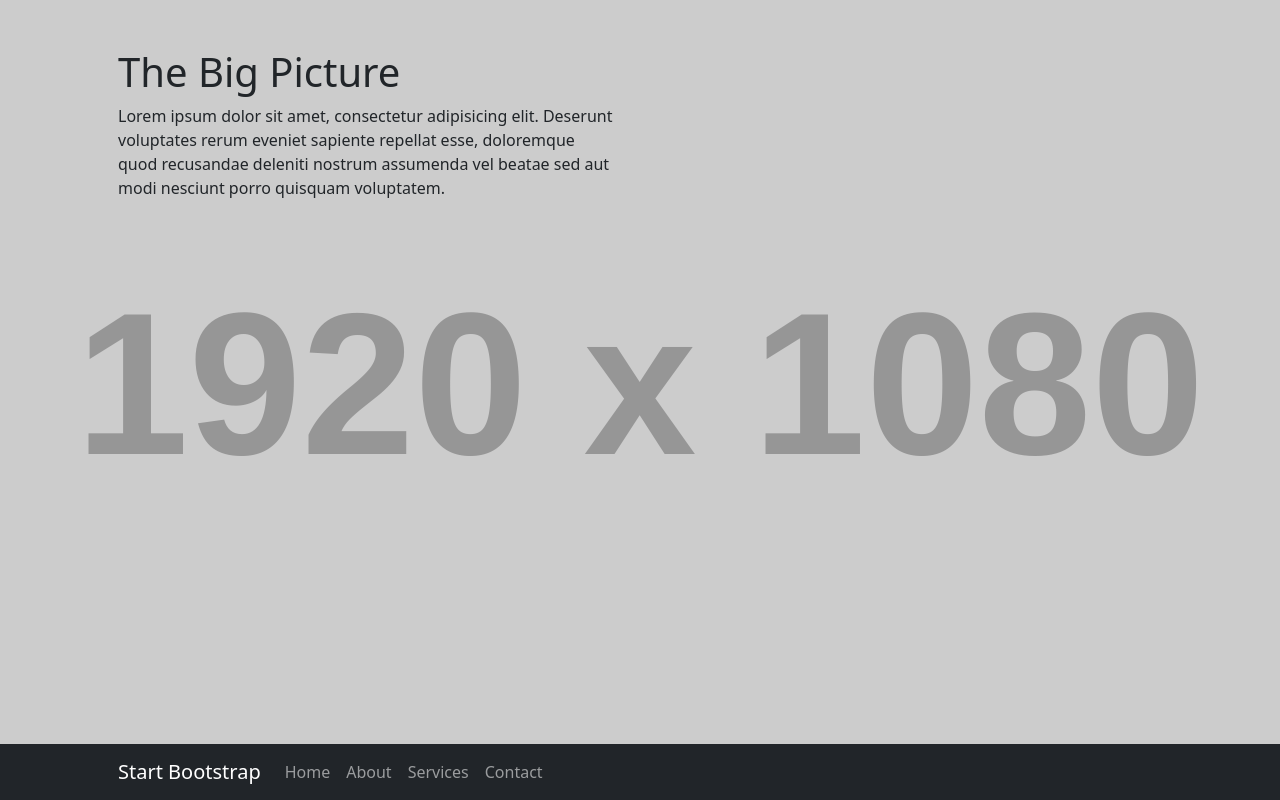
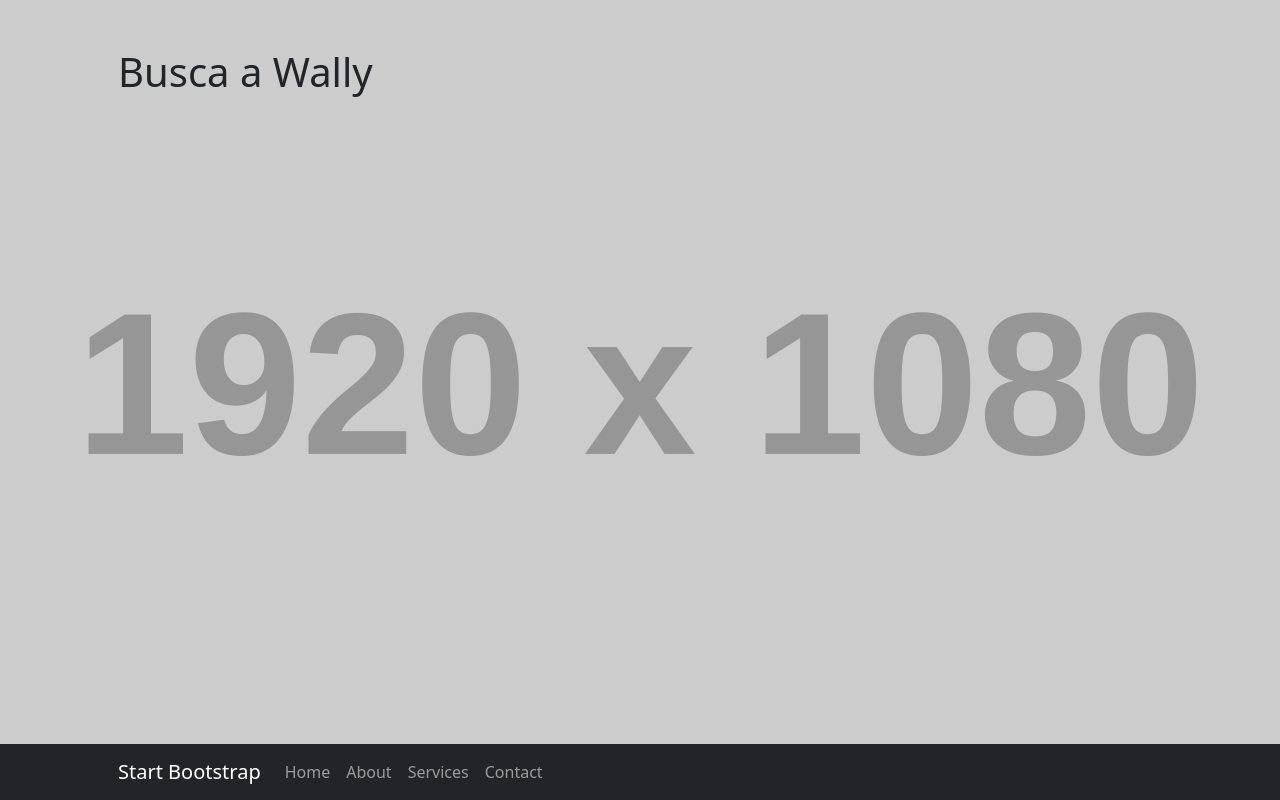
Before and after one commit to ErnestoValerio/BuscaAWally, a plain HTML site: page index.html in a window 1280 px wide. Drawn offline with nearby package versions, Linux system fonts and the light colour scheme; placeholder pictures from the web are drawn by us.

Commit message:
Update index.html

```diff
--- a/index.html
+++ b/index.html
@@ -32,8 +32,8 @@
             <div class="container px-4 px-lg-5">
                 <div class="row gx-4 gx-lg-5">
                     <div class="col-lg-6">
-                        <h1 class="mt-5">The Big Picture</h1>
-                        <p>Lorem ipsum dolor sit amet, consectetur adipisicing elit. Deserunt voluptates rerum eveniet sapiente repellat esse, doloremque quod recusandae deleniti nostrum assumenda vel beatae sed aut modi nesciunt porro quisquam voluptatem.</p>
+                        <h1 class="mt-5">Busca a Wally</h1>
+
                     </div>
                 </div>
             </div>
```
